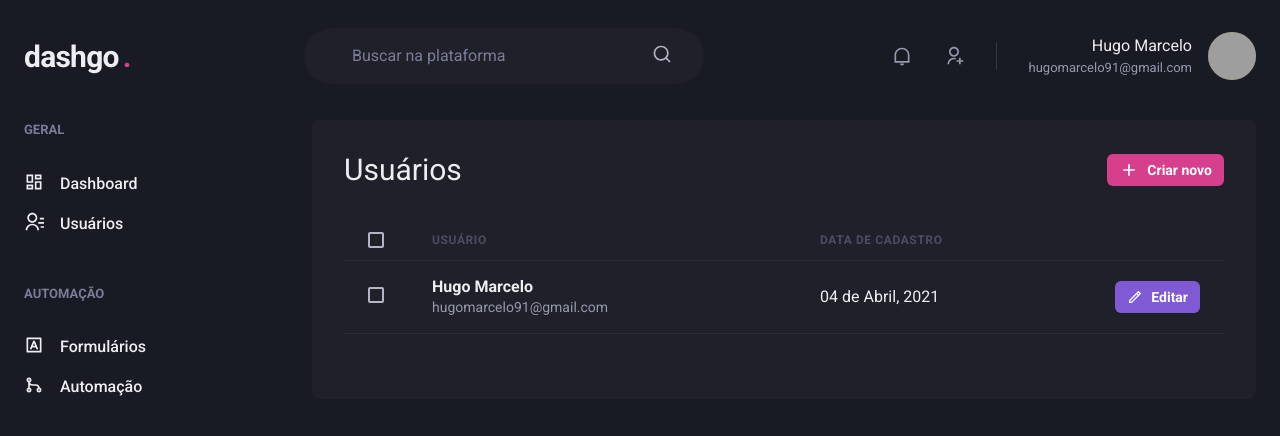
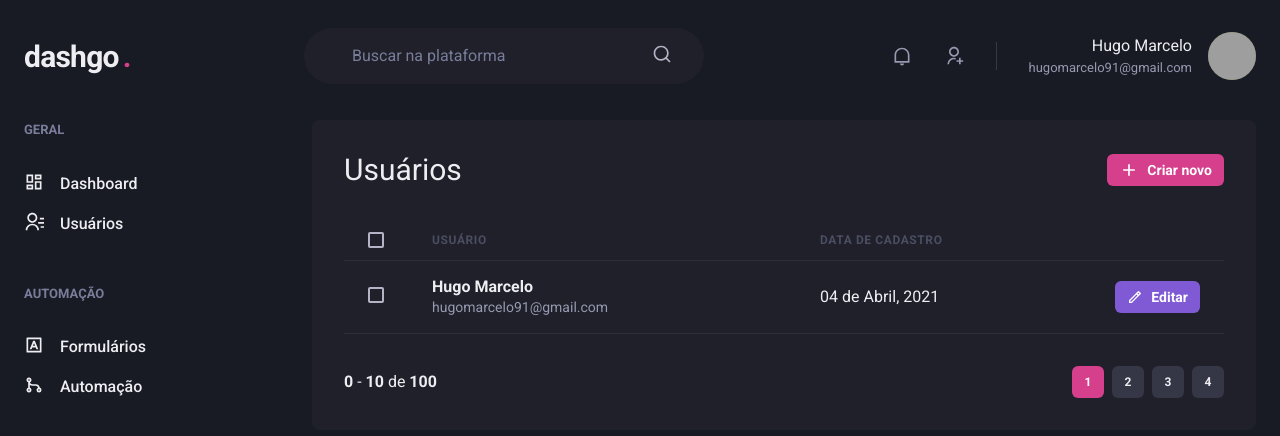
Before and after one commit to hugo-marcelo/dashgo, a Next.js app: page /users in a window 1280 px wide. Shown: the top 436 px of the page. Built offline with nearby package versions, Linux system fonts and the light colour scheme; grey boxes are pictures that could not be loaded.

Commit message:
feat: add pagination component

```diff
--- /dev/null
+++ b/src/components/Pagination.tsx
@@ -0,0 +1,59 @@
+import { Box, Button, Stack } from '@chakra-ui/react';
+
+export function Pagination() {
+  return (
+    <Stack
+      direction="row"
+      mt="8"
+      justify="space-between"
+      align="center"
+      spacing="6"
+    >
+      <Box>
+        <strong>0</strong> - <strong>10</strong> de <strong>100</strong>
+      </Box>
+      <Stack direction="row" spacing="2">
+        <Button
+          size="sm"
+          fontSize="xs"
+          width="4"
+          colorScheme="pink"
+          disabled
+          _disabled={{
+            bg: 'pink.500',
+            cursor: 'default'
+          }}
+        >
+          1
+        </Button>
+        <Button
+          size="sm"
+          fontSize="xs"
+          width="4"
+          bg="gray.700"
+          _hover={{ bg: 'gray.500' }}
+        >
+          2
+        </Button>
+        <Button
+          size="sm"
+          fontSize="xs"
+          width="4"
+          bg="gray.700"
+          _hover={{ bg: 'gray.500' }}
+        >
+          3
+        </Button>
+        <Button
+          size="sm"
+          fontSize="xs"
+          width="4"
+          bg="gray.700"
+          _hover={{ bg: 'gray.500' }}
+        >
+          4
+        </Button>
+      </Stack>
+    </Stack>
+  );
+}
--- a/src/pages/users/index.tsx
+++ b/src/pages/users/index.tsx
@@ -16,6 +16,7 @@ import {
 import { RiAddLine, RiPencilLine } from 'react-icons/ri';
 
 import { Header } from '../../components/Header';
+import { Pagination } from '../../components/Pagination';
 import { Sidebar } from '../../components/Sidebar';
 
 export default function UserList() {
@@ -82,6 +83,8 @@ export default function UserList() {
               </Tr>
             </Tbody>
           </Table>
+
+          <Pagination />
         </Box>
       </Flex>
     </Box>
```
